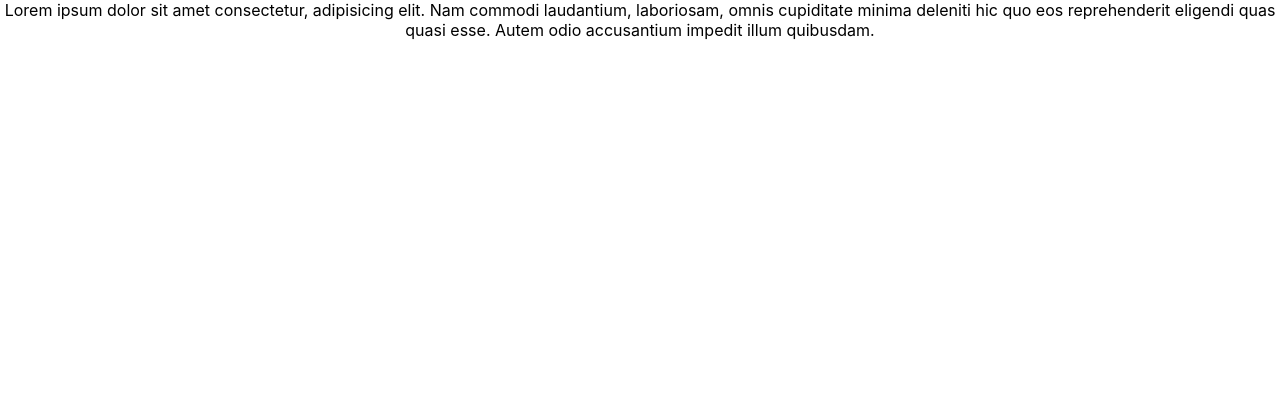
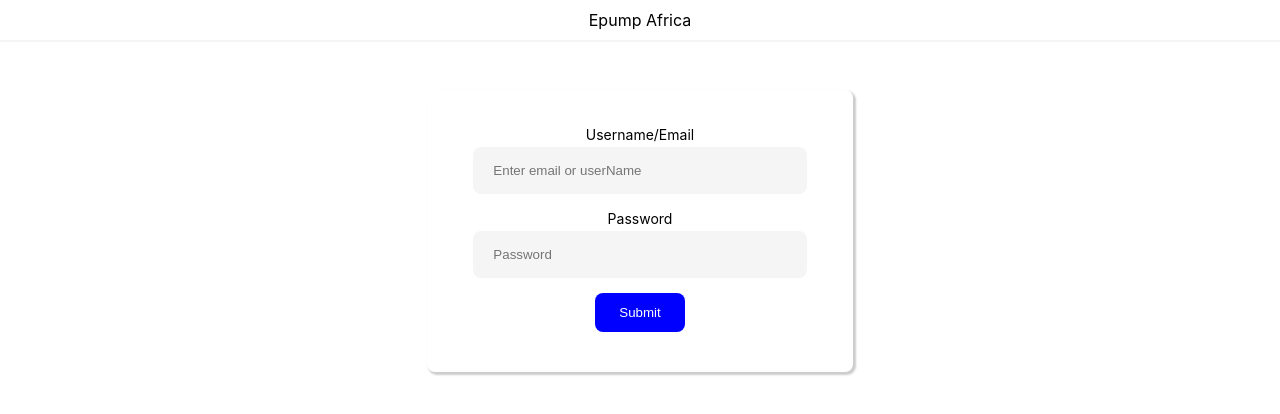
Before and after one commit to oluwaferanmi12/epump, a React (Create React App) app: page / in a window 1280 px wide. Shown: the top 414 px of the page. Built offline with nearby package versions, Linux system fonts and the light colour scheme.

Commit message:
new changes

```diff
--- a/package.json
+++ b/package.json
@@ -7,6 +7,7 @@
     "@testing-library/jest-dom": "^5.16.5",
     "@testing-library/react": "^13.4.0",
     "@testing-library/user-event": "^13.5.0",
+    "antd": "^5.1.6",
     "axios": "^1.2.4",
     "react": "^18.2.0",
     "react-dom": "^18.2.0",
--- a/src/Components/Nav/Nav.css
+++ b/src/Components/Nav/Nav.css
@@ -0,0 +1,9 @@
+.nav-wrapper{
+    background-color: #fff;
+    padding: 30px;
+    /* border-bottom: 1px solid #000; */
+    /* border: 1px solid ; */
+    padding: 10px;
+    box-shadow: 0px 2px #f5f5f5;
+
+}
--- a/src/Components/Nav/Navbar.jsx
+++ b/src/Components/Nav/Navbar.jsx
@@ -1,14 +1,11 @@
 import React, { useContext, useEffect } from "react";
 import { Store } from "../../context/store";
+import "./Nav.css"
 
 function Navbar() {
-  const { userPayload, setUserPayload } = useContext(Store);
 
-  useEffect(() => {
-    setUserPayload("David");
-  }, []);
 
-  return <div>This is the navbar</div>;
+  return <div className="nav-wrapper">Epump Africa</div>;
 }
 
 export default Navbar;
--- a/src/pages/Auth/Dashboard.jsx
+++ b/src/pages/Auth/Dashboard.jsx
@@ -1,20 +1,33 @@
 import React, { useEffect } from "react";
-import { useSelector , useDispatch } from "react-redux";
+import { useSelector, useDispatch } from "react-redux";
 import { saveUser } from "../../redux/user_action";
-
+import Navbar from "../../Components/Nav/Navbar";
+import { useNavigate } from "react-router-dom";
 
 function Dashboard() {
-  const {userPayload} = useSelector(state => state.user);
+  const router = useNavigate();
+  const { userPayload } = useSelector((state) => state.user);
+
+  useEffect(() => {
+    if (!userPayload.isLoggedIn) {
+      router("/", { replace: true });
+    }
+  }, []);
 
   const dispatch = useDispatch();
 
-  console.log(userPayload)
+  console.log(userPayload);
 
   return (
     <>
-      <div onClick={() => {
-        dispatch(saveUser())
-      } } >This is the Dashboard</div>
+      <Navbar />
+      <div
+        onClick={() => {
+          dispatch(saveUser());
+        }}
+      >
+        This is the Dashboard
+      </div>
     </>
   );
 }
--- /dev/null
+++ b/src/pages/Home.css
@@ -0,0 +1,57 @@
+.form-container{
+    padding: 20px 30px;
+    background-color: #fff;
+    width: 100%;
+    box-sizing: border-box;
+    box-shadow: ;
+    margin-top: 50px;
+    box-shadow: 2px 2px 2px 1px rgba(0, 0, 0, 0.2);
+    border-radius: 8px;
+
+}
+
+.label{
+    margin-bottom: 4px;
+    margin-top: 16px;
+}
+
+.error-class{
+    color: red;
+}
+
+.success-class{
+    color: green;
+}
+
+.response-message{
+    margin: 20px;
+}
+
+.data-input{
+    width: 80%;
+    padding: 16px 20px;
+    border: none;
+    background-color: #f5f5f5;
+    border-radius: 8px;
+}
+
+.data-input:focus{
+    outline: none;
+    border: 3px solid #f5f5f5;
+}
+
+.submit-container{
+    margin-top: 15px;
+
+
+}
+
+.submit-input{
+    padding: 12px 24px;
+    background: blue;
+    border: none;
+    cursor: pointer;
+    color: white;
+    border-radius: 8px;
+
+}
--- a/src/pages/Home.jsx
+++ b/src/pages/Home.jsx
@@ -1,15 +1,100 @@
-import React, { useContext } from "react";
+import React, { useState, useEffect } from "react";
 import { Store } from "../context/store";
+import Navbar from "../Components/Nav/Navbar";
+import "./Home.css";
+import { Row, Col } from "antd";
+import axios from "axios";
+import { useDispatch, useSelector } from "react-redux";
+import { saveUser } from "../redux/user_action";
+import { useNavigate } from "react-router-dom";
 
 function Home() {
+  const router = useNavigate();
+  const { userPayload } = useSelector((state) => state.user);
+  const dispatch = useDispatch();
+  const [loading, setLoading] = useState(true);
+  const [error, setError] = useState("");
+  const [success, setSuccess] = useState(false);
+  const [timer, setTimer] = useState(0);
+
+  useEffect(() => {
+    if (userPayload.isLoggedIn) {
+      router("/dashboard", { replace: true });
+    }
+  }, []);
+
+  const handleLogin = (e) => {
+    setLoading(true);
+    e.preventDefault();
+    const data = Object.fromEntries(new FormData(e.target));
+    if (
+      data.email != "green@siga.33mail.com" &&
+      data.password != "#Move0n.com#"
+    ) {
+      setLoading(false);
+      setError("Incorrect Credentials");
+      return;
+    }
+
+    axios
+      .post("https://demoapi.remis.africa/Login", data)
+      .then((res) => {
+        // dispatch(saveUser({ isLoggedIn: true, ...res.data }));
+        setSuccess("User Authorised");
+        setTimeout(() => {
+          router("/dashboard", { replace: true });
+        }, 3000);
+      })
+      .catch((e) => {
+        console.log(e);
+      })
+      .finally(() => {
+        setLoading(false);
+        setError("");
+      });
+  };
 
   return (
-    <div>
-      Lorem ipsum dolor sit amet consectetur, adipisicing elit. Nam commodi
-      laudantium, laboriosam, omnis cupiditate minima deleniti hic quo eos
-      reprehenderit eligendi quas quasi esse. Autem odio accusantium impedit
-      illum quibusdam.
-    </div>
+    <>
+      <Navbar />
+
+      <Row justify="center" align="middle">
+        <Col xs={22} lg={8}>
+          <div className="form-container">
+            <form action="" style={{ width: "100%" }} onSubmit={handleLogin}>
+              <div className="">
+                <div className="label">Username/Email</div>
+                <input
+                  name="email"
+                  className="data-input"
+                  type="text"
+                  placeholder="Enter email or userName"
+                />
+              </div>
+
+              <div>
+                <div className="label">Password</div>
+
+                <input
+                  name="password"
+                  className="data-input"
+                  type="text"
+                  placeholder="Password"
+                />
+              </div>
+
+              <div className="submit-container">
+                <input className="submit-input" type="submit" value="Submit" />
+              </div>
+              <div className="response-message">
+                {success && <div className="success-class">{success}</div>}
+                {error && <div className="error-class">{error}</div>}
+              </div>
+            </form>
+          </div>
+        </Col>
+      </Row>
+    </>
   );
 }
 
--- a/src/redux/user_action.js
+++ b/src/redux/user_action.js
@@ -3,11 +3,11 @@
 export const userSlice = createSlice({
   name: "userPayload",
   initialState: {
-    userPayload: {name: "David Awodiji"}
+    userPayload: {isLoggedIn: false}
   },
   reducers:{
-    saveUser: (state) => {
-        state.userPayload = {name: "Oluwaferanmi Mark Agba"}
+    saveUser: (state , action) => {
+        state.userPayload = action.payload
     }
   }
 });
```
Also changed, not shown: src/index.css (line endings or trailing spaces), 1 other file (tests, documents, lock files or other folders).
